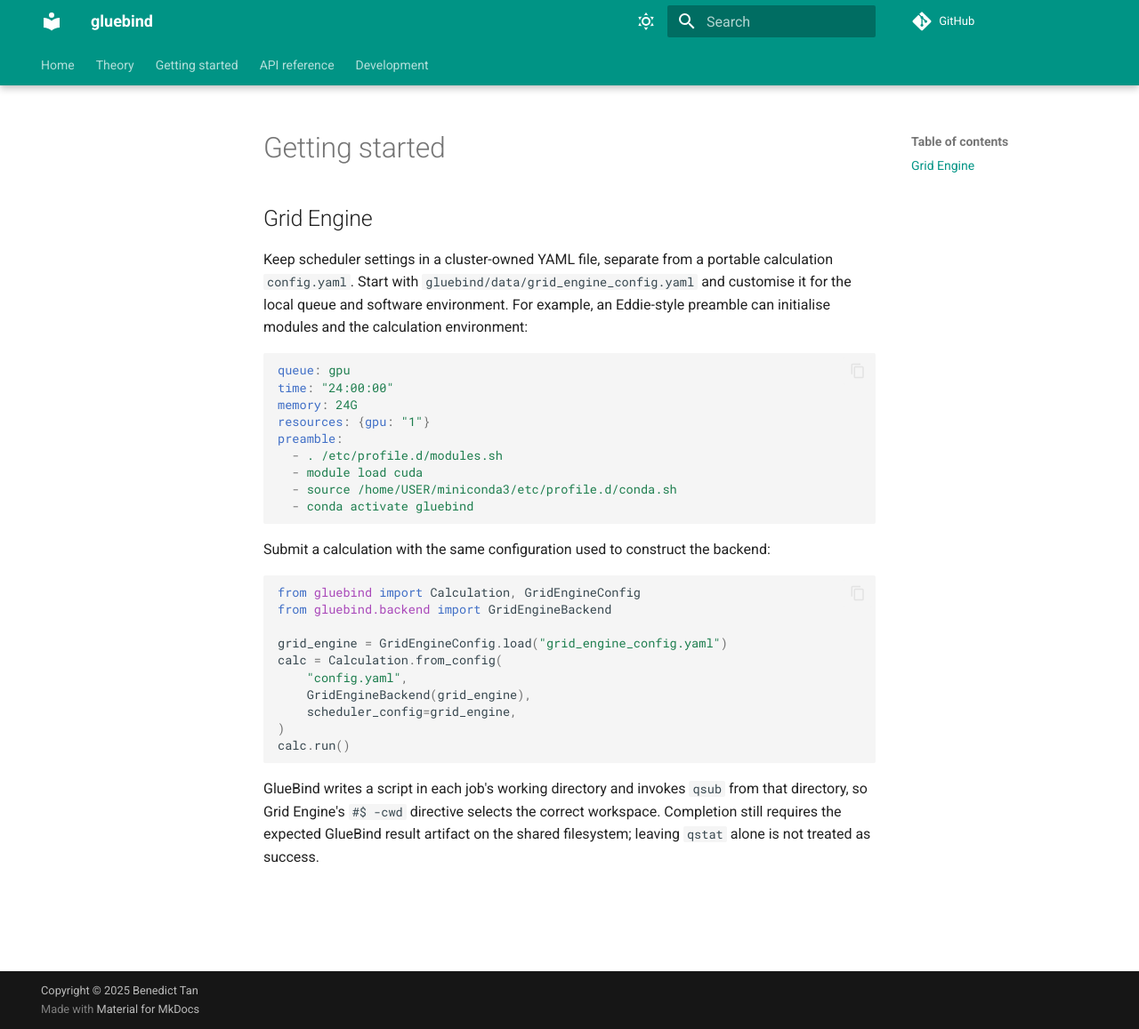
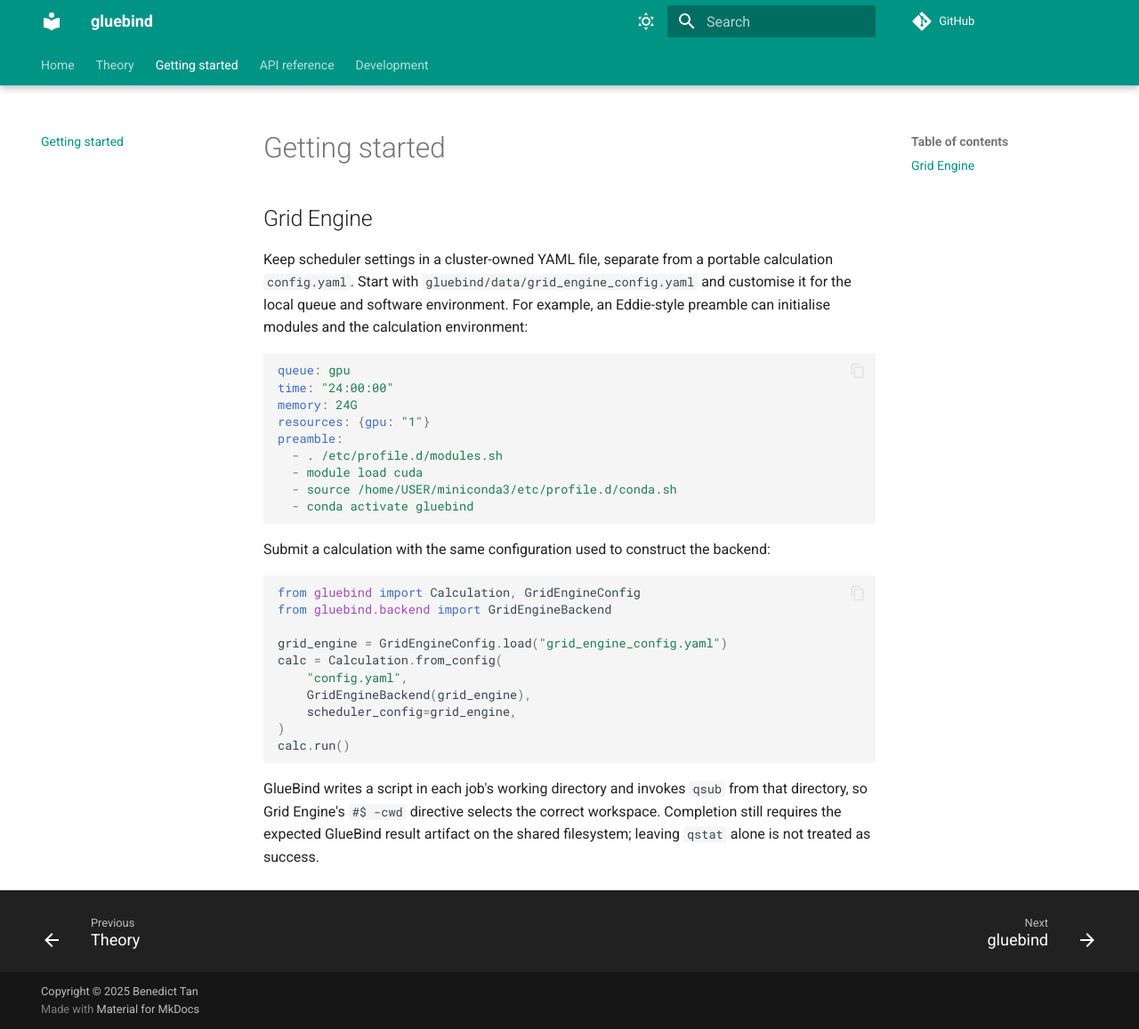
Before and after one commit to BenTanYK/gluebind, an MkDocs documentation site: the page built from docs/getting_started.md, in a window 1280 px wide and 1157 px high. Shown: the whole window at 89% size. Built offline with MkDocs 1.6.1 and Material for MkDocs 9.7.7, drawn with Linux system fonts in a browser that asks for light colours; comment, search, counter and statistics services are not loaded; the version menu is left out.

```diff
--- a/mkdocs.yml
+++ b/mkdocs.yml
@@ -21,7 +21,7 @@ nav:
 - Home:
   - Overview: index.md
 - Theory: theory.md
-- Getting started: geting_started.md
+- Getting started: getting_started.md
 - API reference: reference/
 - Development: development.md
 
```
Also changed, not shown: 1 other file.
